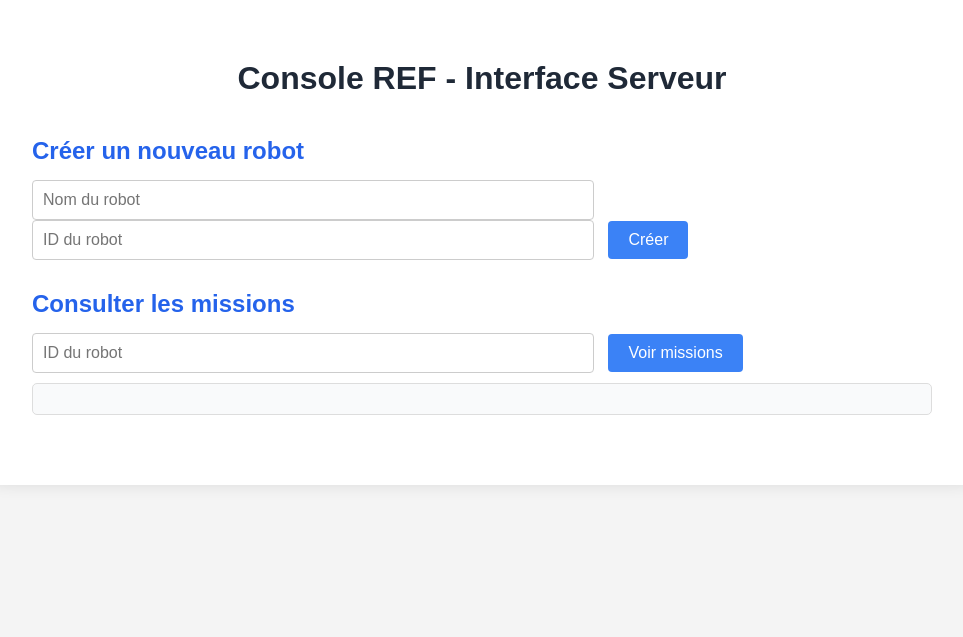
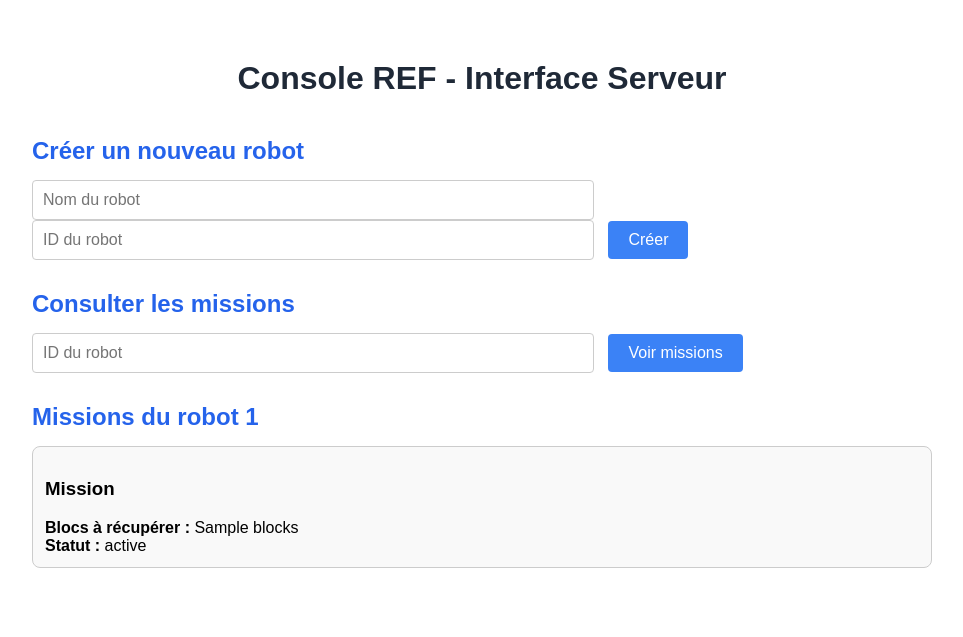
Before and after one commit to LlaoCorp/Projet-Robots-en-folie, a Python web app: template web/templates/index.html in a window 1280 px wide. Shown: the part 21-658 px from the top of the page, without its empty margins (158-1121 px from the left). Run offline with Jinja, Linux system fonts and the light colour scheme; the template is opened without the code that fills it: most values are stand-ins (such as "Sample title", 1, 10 or a date in 2020).

Commit message:
improve ihm

```diff
--- a/web/templates/index.html
+++ b/web/templates/index.html
@@ -11,83 +11,37 @@
 
         <section>
             <h2>Créer un nouveau robot</h2>
-            <form id="form-creation-robot">
-                <input type="text" id="robot-name" name="name" placeholder="Nom du robot" required>
-                <input type="text" id="robot-id" name="id" placeholder="ID du robot" required>
+            <form method="post" action="/create">
+                <input type="text" name="name" placeholder="Nom du robot" required>
+                <input type="text" name="id" placeholder="ID du robot" required>
                 <button type="submit">Créer</button>
             </form>
-            <div id="confirmation-message" class="confirmation-message"></div>
         </section>
 
         <section>
             <h2>Consulter les missions</h2>
-            <input type="text" id="robot_id_input" placeholder="ID du robot">
-            <button onclick="consulterMissions()">Voir missions</button>
-            <div id="missions-box"></div>
+            <form method="get" action="/missions">
+                <input type="text" name="robot_id" placeholder="ID du robot" required>
+                <button type="submit">Voir missions</button>
+            </form>
         </section>
+
+        {% if message %}
+            <div class="confirmation-message">{{ message }}</div>
+        {% endif %}
+
+        {% if instructions %}
+            <section>
+                <h2>Missions du robot {{ robot_id }}</h2>
+                {% for instruction in instructions %}
+                    <div class="instruction-card">
+                        <h3>Mission</h3>
+                        <div><strong>Blocs à récupérer :</strong> {{ instruction.blocks }}</div>
+                        <div><strong>Statut :</strong> {{ instruction.status }}</div>
+                    </div>
+                {% endfor %}
+            </section>
+        {% endif %}
     </div>
-
-    <script>
-        document.getElementById('form-creation-robot').addEventListener('submit', async function (e) {
-            e.preventDefault();
-            const name = document.getElementById('robot-name').value;
-            const id = document.getElementById('robot-id').value;
-            const confirmationDiv = document.getElementById('confirmation-message');
-
-            try {
-                const res = await fetch('/create', {
-                    method: 'POST',
-                    headers: {
-                        'Content-Type': 'application/x-www-form-urlencoded'
-                    },
-                    body: new URLSearchParams({ name, id })
-                });
-
-                const data = await res.json();
-                confirmationDiv.textContent = data.message;
-                confirmationDiv.className = 'confirmation-message success';
-                document.getElementById('form-creation-robot').reset();
-            } catch (error) {
-                confirmationDiv.textContent = `Problème de connexion : ${error}`;
-                confirmationDiv.classList.remove('success');
-            }
-        });
-
-        async function consulterMissions() {
-            const robotId = document.getElementById('robot_id_input').value;
-            const box = document.getElementById('missions-box');
-            box.innerHTML = '';
-
-            if (!robotId) {
-                alert('Veuillez entrer un ID.');
-                return;
-            }
-            try {
-                const res = await fetch(`/list-instructions/${robotId}`);
-                const data = await res.json();
-
-                box.innerHTML = '';
-
-                if (data.instructions && data.instructions.length > 0) {
-                    data.instructions.forEach((instruction, index) => {
-                        const blocHtml =`<span class="chip">${instruction.blocks}</span>`;
-
-                        const instructionHtml = `
-                            <div class="instruction-card">
-                                <h3>Missions #${index + 1}</h3>
-                                <div><strong>Blocs a récupérer :</strong> ${blocHtml}</div>
-                                <div><strong>Statut de la mission :</strong> ${instruction.status}</div>
-                            </div>
-                        `;
-                        box.innerHTML += instructionHtml;
-                    });
-                } else {
-                    box.innerHTML = `<span class='error'>Aucune instruction trouvée.</span>`;
-                }
-            } catch (e) {
-                box.innerHTML = `<span class='error'>Erreur de récupération : ${e}</span>`;
-            }
-        }
-    </script>
 </body>
 </html>
```
